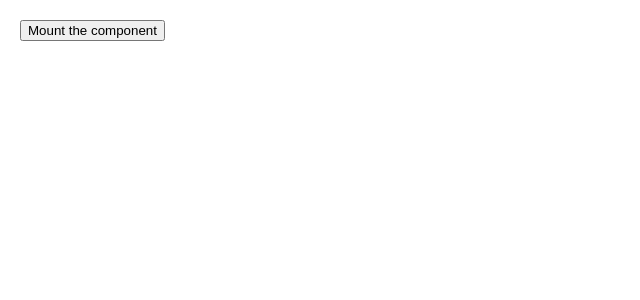
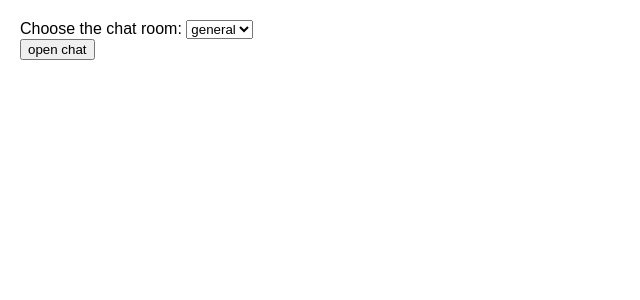
Before and after one commit to Sheddiey/Frontend-mentor-Projects, a React (Create React App) app in the folder my-app/: page / in a window 1280 px wide. Shown: the top 300 px of the page, without its empty margins (0-640 px from the left). Built offline with nearby package versions, Linux system fonts and the light colour scheme.

Commit message:
forced resychronization

```diff
--- a/my-app/src/App.js
+++ b/my-app/src/App.js
@@ -1,5 +1,5 @@
-import PlaygroundApp from "./Escape Hatches/Synchronizing with Effects/Playground";
+import ChatApp from "./Escape Hatches/Lifecycle of Reactive Effects/ChatApp";
 
 export default function App() {
-  return <PlaygroundApp />;
+  return <ChatApp />;
 }
--- /dev/null
+++ b/my-app/src/Escape Hatches/Lifecycle of Reactive Effects/Chat.jsx
@@ -0,0 +1,12 @@
+export function createConnection(serverUrl, roomId) {
+  return {
+    connect() {
+      console.log(
+        '✅ Connecting to "' + roomId + '" room at ' + serverUrl + "..."
+      );
+    },
+    disconnect() {
+      console.log('❌ Disconnected from "' + roomId + '" room at ' + serverUrl);
+    },
+  };
+}
--- /dev/null
+++ b/my-app/src/Escape Hatches/Lifecycle of Reactive Effects/ChatApp.jsx
@@ -0,0 +1,35 @@
+import { useEffect, useState } from "react";
+import { createConnection } from "./Chat";
+
+const serverUrl = "https://localhost:1234";
+
+function ChatRoom({ roomId }) {
+  useEffect(() => {
+    const connection = createConnection(serverUrl, roomId);
+    connection.connect();
+    return () => connection.disconnect();
+  }, [roomId]);
+  return <h1>Welcome to the {roomId} room!</h1>;
+}
+
+export default function ChatApp() {
+  const [roomId, setRoomId] = useState("general");
+  const [show, setShow] = useState(false);
+  return (
+    <>
+      <label>
+        Choose the chat room:{"  "}
+        <select value={roomId} onChange={(e) => setRoomId(e.target.value)}>
+          <option value="general">general</option>
+          <option value="travel">travel</option>
+          <option value="music">music</option>
+        </select>
+      </label>
+      <button onClick={() => setShow(!show)}>
+        {show ? 'Close chat' : 'open chat'}
+      </button>
+      {show && <hr />}
+      {show && <ChatRoom roomId={roomId} />}
+    </>
+  );
+}
```
